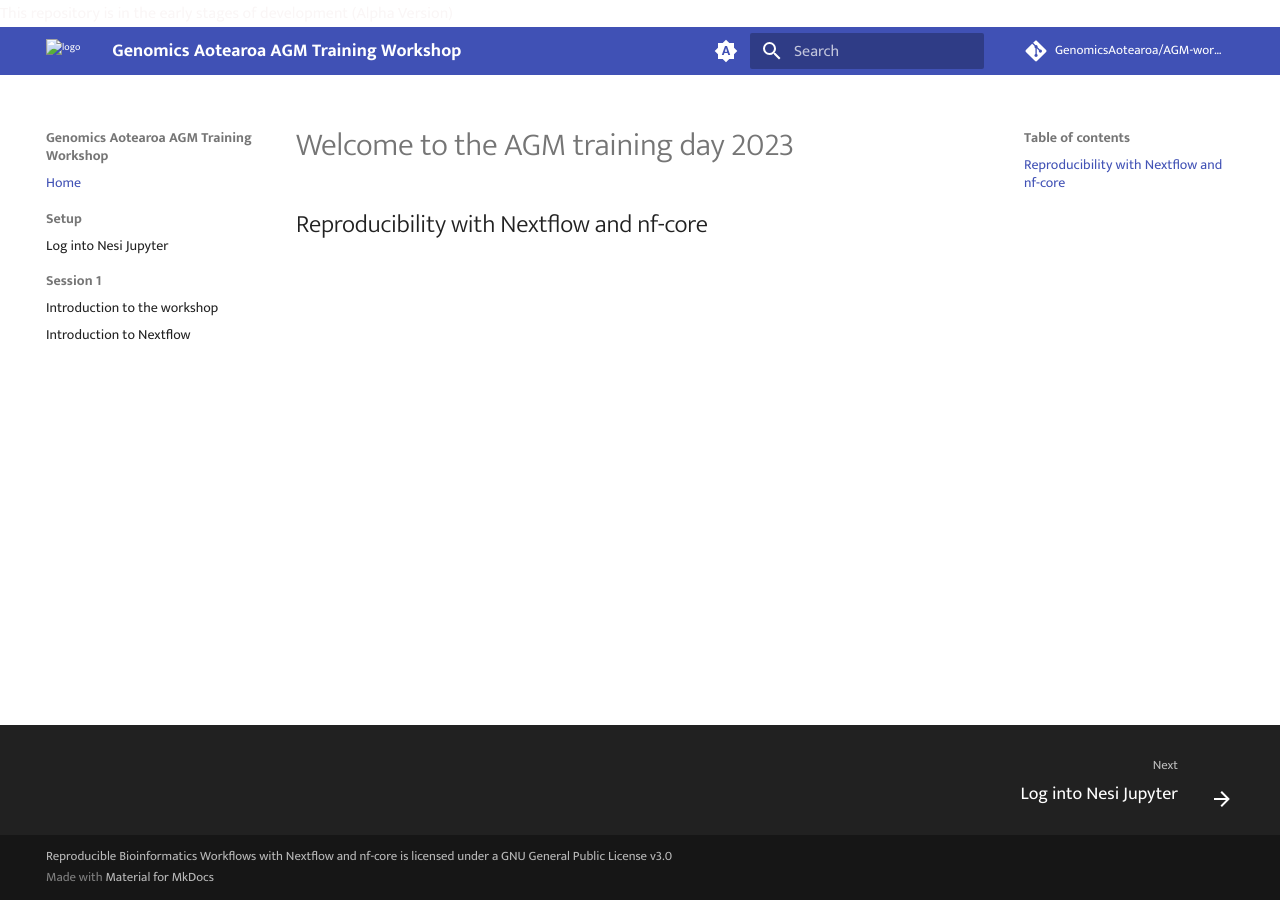
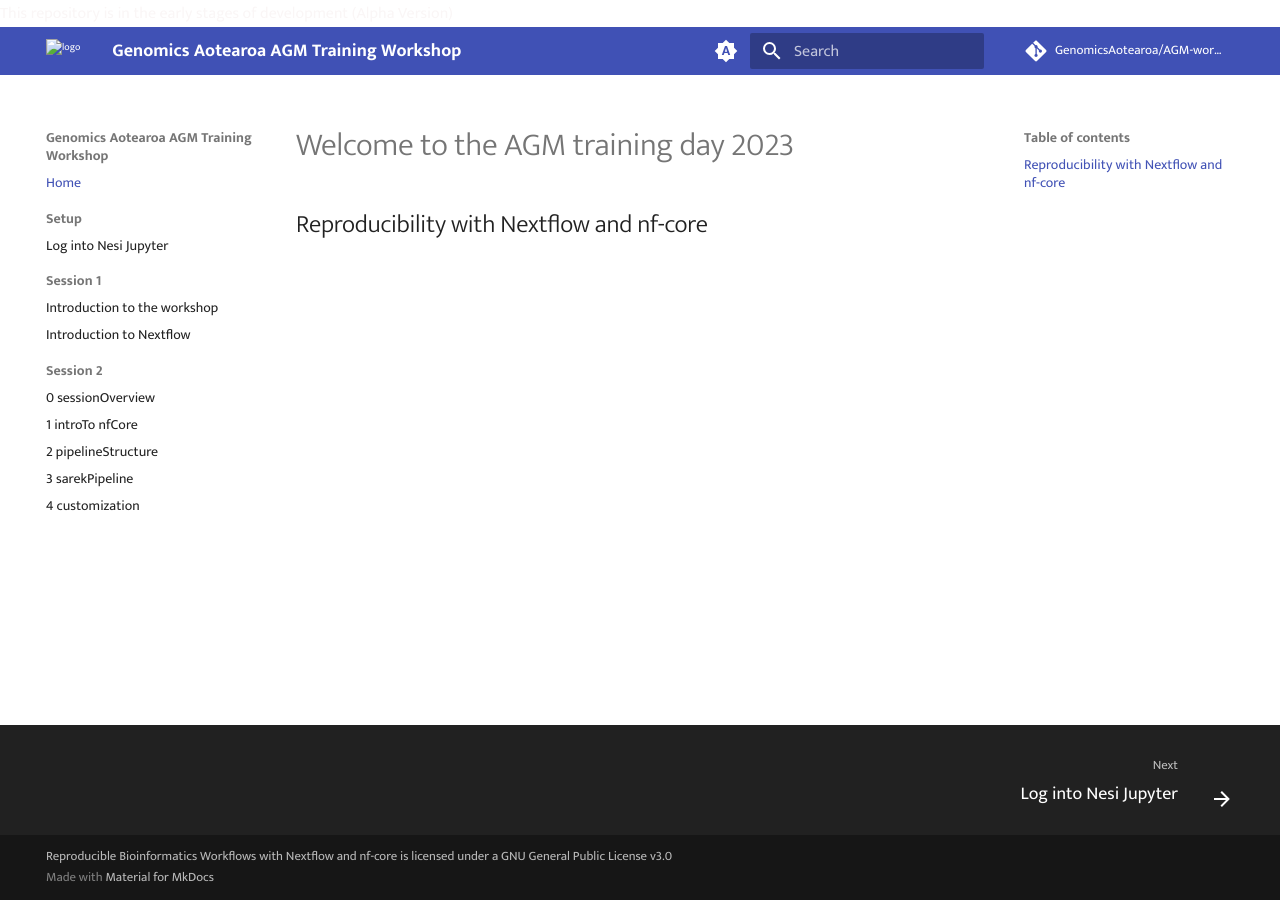
Before and after one commit to GenomicsAotearoa/AGM-workshop-2023, an MkDocs documentation site: the page built from docs/index.md, in a window 1280 px wide. Built offline with MkDocs 1.6.1 and Material for MkDocs 9.7.7, drawn with Linux system fonts in a browser that asks for light colours; comment, search, counter and statistics services are not loaded.

Commit message:
linking session 2 through yml

```diff
--- a/mkdocs.yml
+++ b/mkdocs.yml
@@ -15,6 +15,12 @@ nav:
   - Session 1:
     - session_1/0_kickoff.md
     - session_1/1_introToNextflow.md
+  - Session 2:
+    - session_2/0_sessionOverview.md
+    - session_2/1_introTo_nfCore.md
+    - session_2/2_pipelineStructure.md
+    - session_2/3_sarekPipeline.md
+    - session_2/4_customization.md
 
 
 theme:
```
Also changed, not shown: 2 other files.
